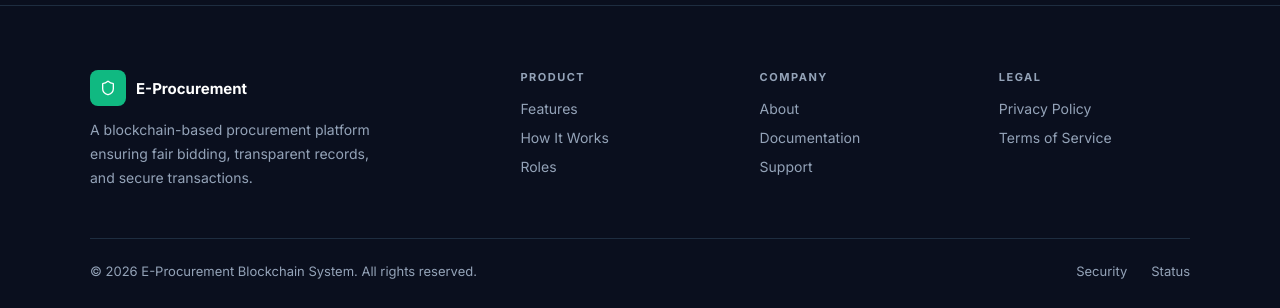
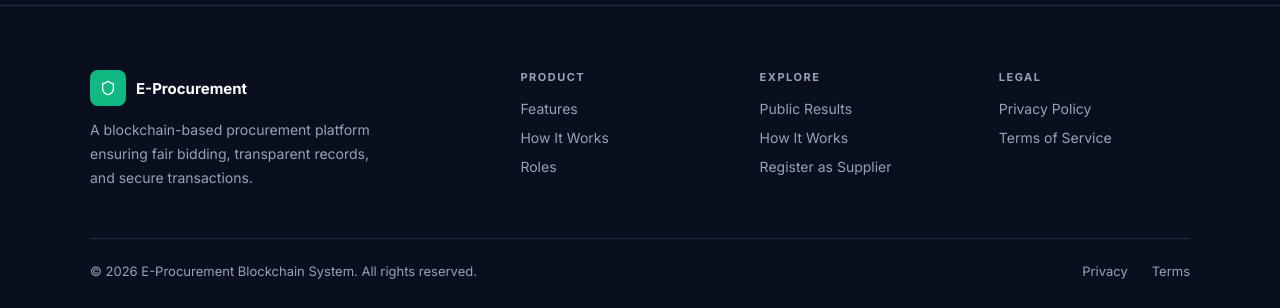
Before and after one commit to Kenth08/CAPSTONE-BIDDING-SYSTEM, a React (Vite) app in the folder frontend/: page / in a window 1280 px wide. Shown: the part 3175-3483 px from the top of the page. Built offline with nearby package versions, Linux system fonts and the light colour scheme; no server answers.

Commit message:
update footer links on LandingPage to enhance navigation and accessibility

```diff
--- a/frontend/src/pages/LandingPage.jsx
+++ b/frontend/src/pages/LandingPage.jsx
@@ -186,10 +186,10 @@ export default function LandingPage() {
             <a href="#roles">Roles</a>
           </div>
           <div className="lp-footer-col">
-            <h4>COMPANY</h4>
-            <a href="#">About</a>
-            <a href="#">Documentation</a>
-            <a href="#">Support</a>
+            <h4>EXPLORE</h4>
+            <Link to="/public">Public Results</Link>
+            <a href="#how-it-works">How It Works</a>
+            <Link to="/register">Register as Supplier</Link>
           </div>
           <div className="lp-footer-col">
             <h4>LEGAL</h4>
@@ -200,8 +200,8 @@ export default function LandingPage() {
         <div className="lp-footer-bottom">
           <span>© 2026 E-Procurement Blockchain System. All rights reserved.</span>
           <div className="lp-footer-links">
-            <a href="#">Security</a>
-            <a href="#">Status</a>
+            <Link to="/privacy">Privacy</Link>
+            <Link to="/terms">Terms</Link>
           </div>
         </div>
       </footer>
```
